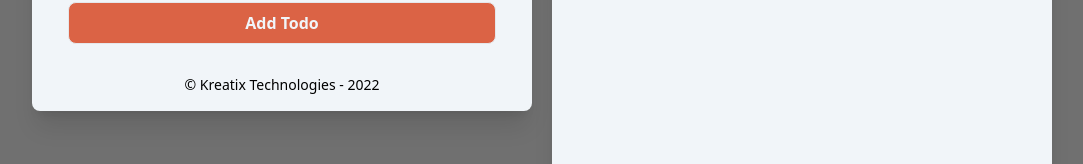
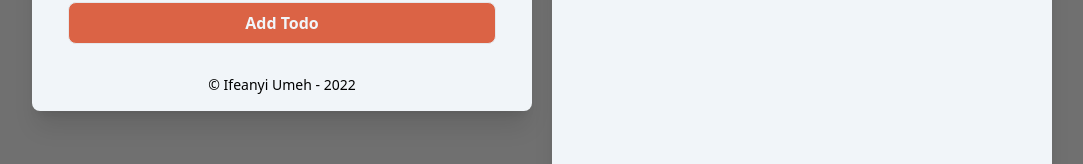
Before and after one commit to Joetech12/kreatix-todo-app, a React (Create React App) app: page / in a window 1280 px wide. Shown: the part 508-672 px from the top of the page, without its empty margins (98-1181 px from the left). Built offline with nearby package versions, Linux system fonts and the light colour scheme; no server answers; the database is empty.

Commit message:
Adjusted footer name

```diff
--- a/src/App.js
+++ b/src/App.js
@@ -132,7 +132,7 @@ function App() {
               <p className="">Please add Todo Title</p>
             </div>
           )}
-          <p className={style.footerText}>© Kreatix Technologies - 2022</p>
+          <p className={style.footerText}>© Ifeanyi Umeh - 2022</p>
         </div>
       </div>
 
@@ -164,7 +164,7 @@ function App() {
           <p className={style.count}>{`Created Todos: ${todos.length}`}</p>
         )}
 
-        <p className={style.footerText2}>© Kreatix Technologies - 2022</p>
+        <p className={style.footerText2}>© Ifeanyi Umeh - 2022</p>
       </div>
     </div>
   );
```
